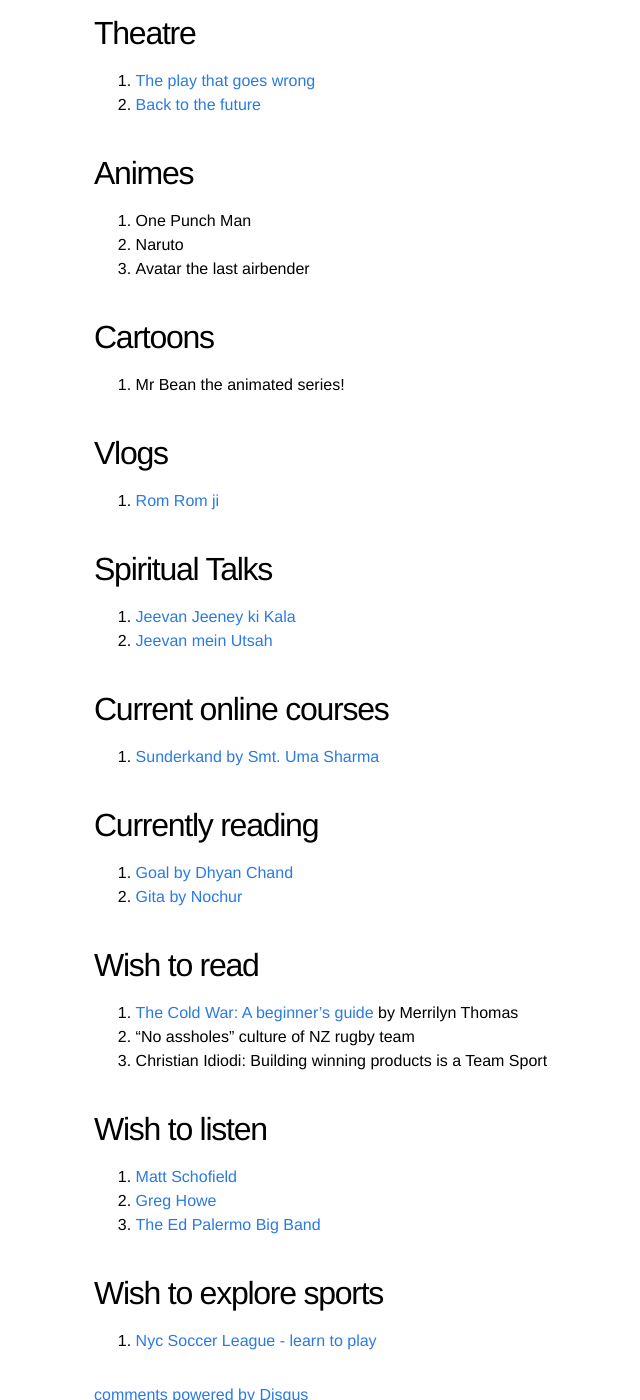
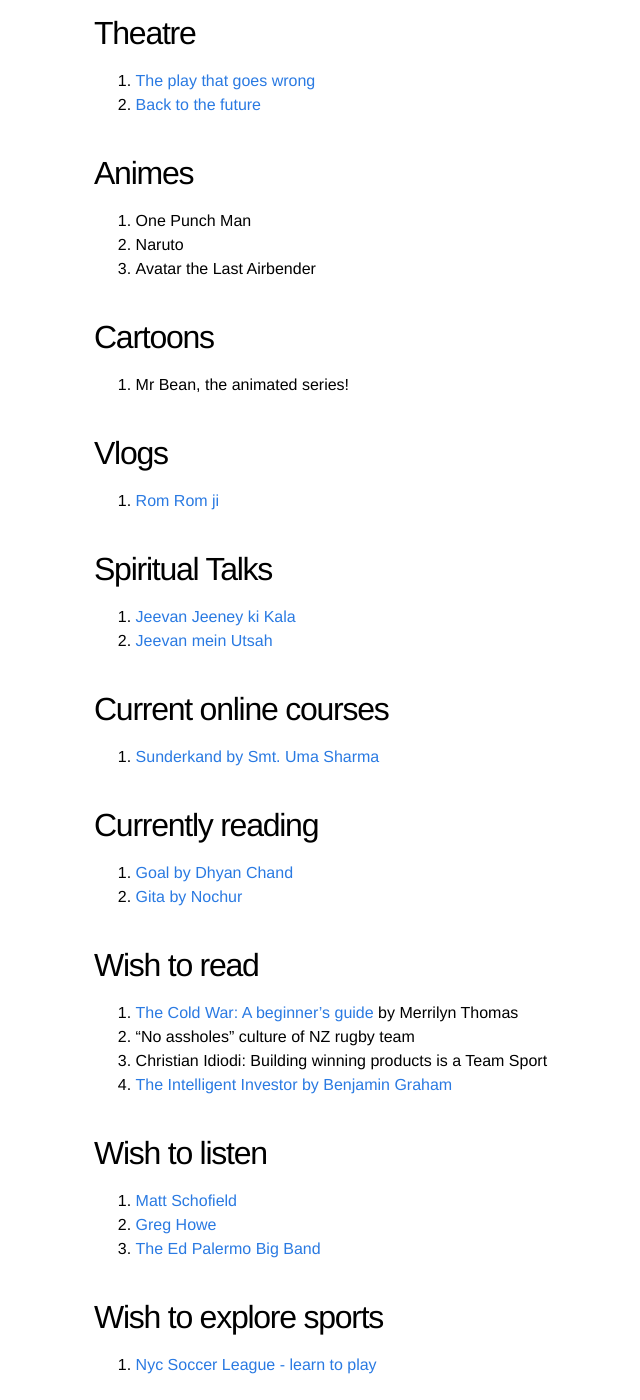
Before and after one commit to kislayabhi/kislayabhi.github.io, a Jekyll site: the page built from _posts/2024-7-23-My-personal-playlist.md, in a window 1280 px wide and 1400 px high, scrolled down 1192 px. Shown: the whole window, without its empty margins (146-786 px from the left). Built offline with Jekyll 4.4.1, drawn with Linux system fonts in a browser that asks for light colours; comment, search, counter and statistics services are not loaded.

Commit message:
Update 2024-7-23-My-personal-playlist.md

```diff
--- a/_posts/2024-7-23-My-personal-playlist.md
+++ b/_posts/2024-7-23-My-personal-playlist.md
@@ -45,10 +45,10 @@ I have since very recently started realizing that there are certain things out t
 ## Animes
 1. One Punch Man
 2. Naruto
-3. Avatar the last airbender
+3. Avatar the Last Airbender
 
 ## Cartoons
-1. Mr Bean the animated series!
+1. Mr Bean, the animated series!
 
 ## Vlogs
 1. [Rom Rom ji](https://youtube.com/@romromji?si=Ldi1Q9SL3XobIPG6)
@@ -68,6 +68,7 @@ I have since very recently started realizing that there are certain things out t
 1. [The Cold War: A beginner's guide](https://archive.org/details/coldwarbeginners0000thom) by Merrilyn Thomas
 2. "No assholes" culture of NZ rugby team
 3. Christian Idiodi: Building winning products is a Team Sport
+4. [The Intelligent Investor by Benjamin Graham](https://www.goodreads.com/book/show/106835.The_Intelligent_Investor)
 
 ## Wish to listen
 1. [Matt Schofield](https://music.youtube.com/channel/UCJa1nIOOZ4HVM5v5ptCZAVw?si=anvwftx_RSbgz0kn)
```
